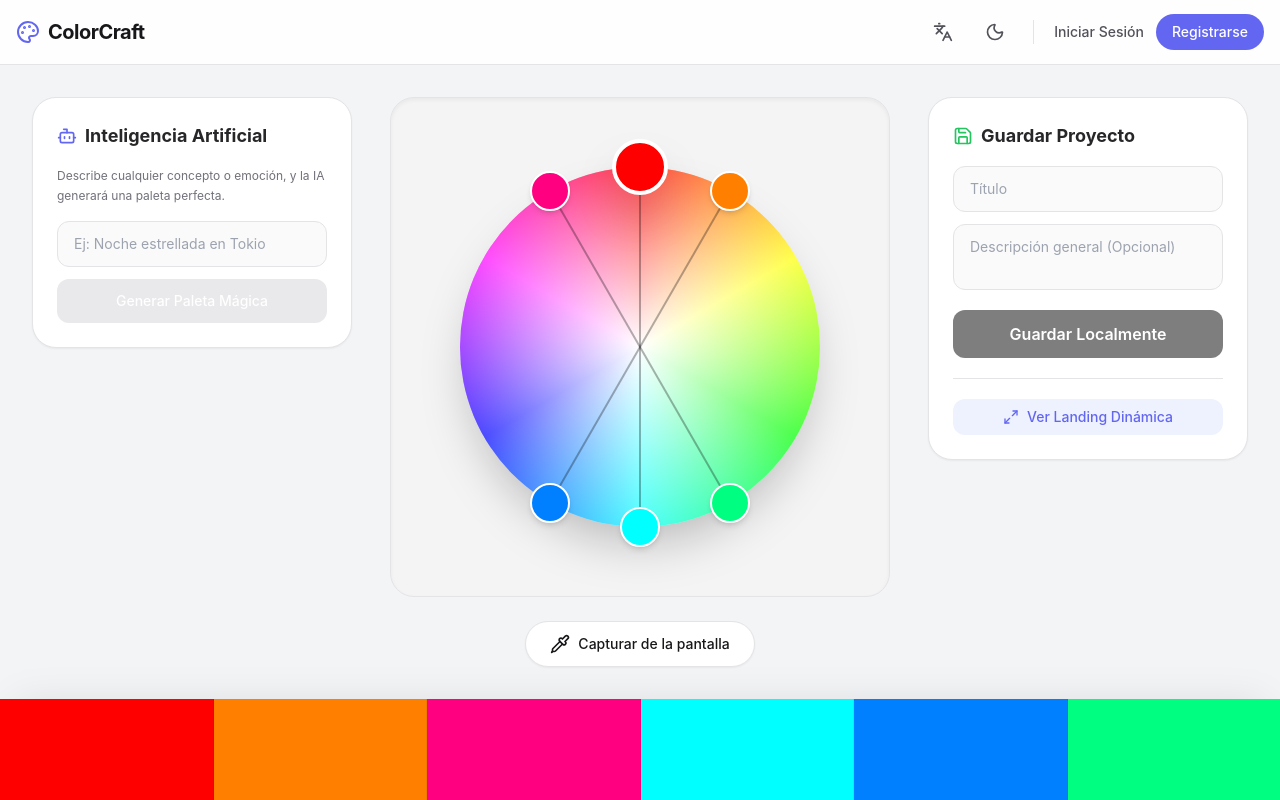
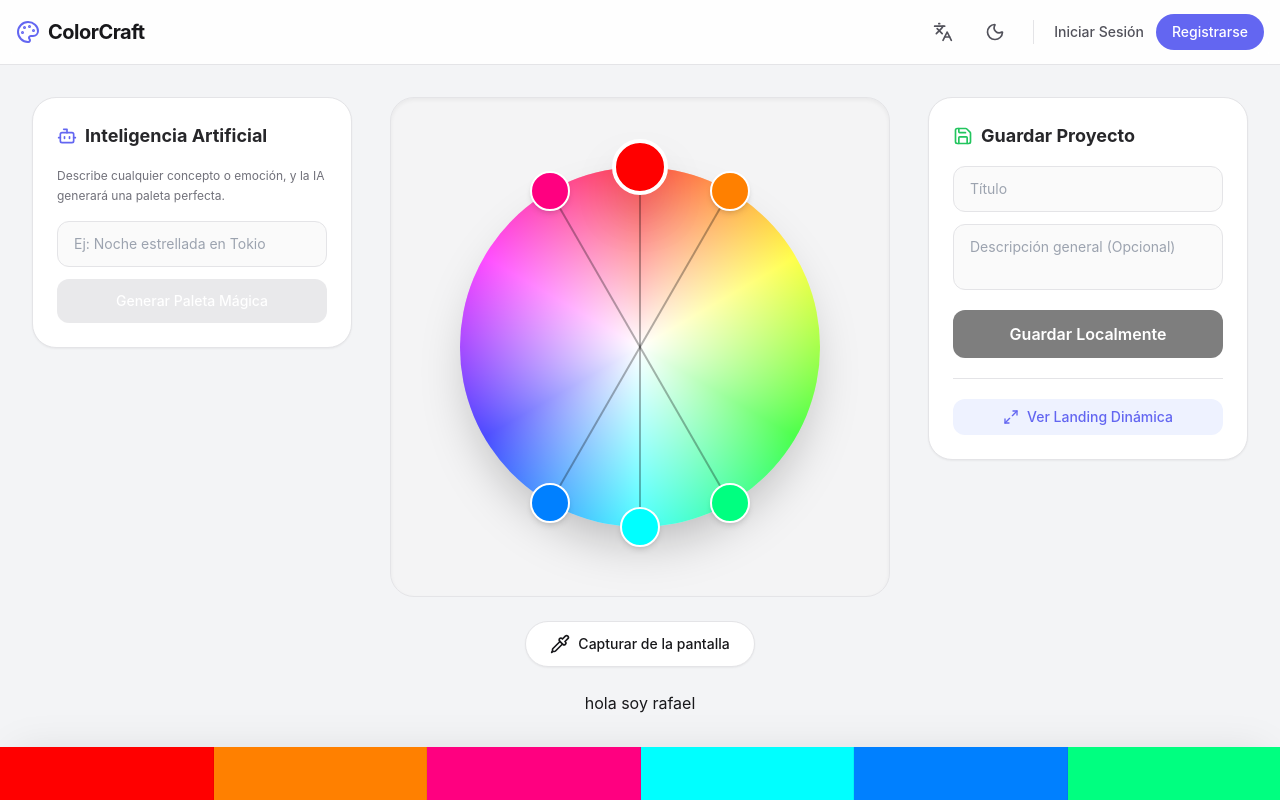
Before and after one commit to rafaelgomqui/ColorCraft, a React (Vite) app: page / in a window 1280 px wide. Shown: the top 800 px of the page. Built offline with nearby package versions, Linux system fonts and the light colour scheme; the HTML template or start-up script is replaced by a standard one.

Commit message:
Prueba docarmo

```diff
--- a/src/components/editor/ColorWheel.tsx
+++ b/src/components/editor/ColorWheel.tsx
@@ -207,6 +207,7 @@ export default function ColorWheel() {
           {t('colorWheel.captureScreen')}
         </button>
       </div>
+      <p>hola soy rafael</p>
     </div>
   );
 }
```
